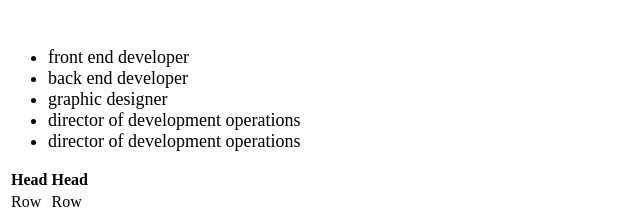
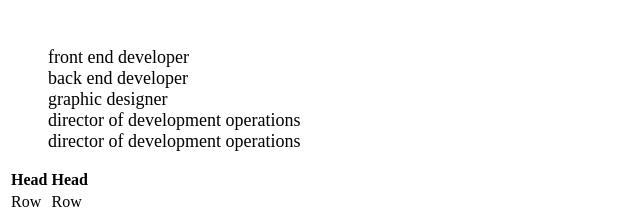
Before and after one commit to leannematlach/leannematlach.github.io, a plain HTML site: page index.html in a window 1280 px wide. Shown: the part 833-1052 px from the top of the page, 0-640 px from the left. Drawn offline with Linux system fonts and the light colour scheme.

Commit message:
fixed typo

```diff
--- a/style.css
+++ b/style.css
@@ -12,7 +12,7 @@
 }
 
 .navigation {
-	list-syle: none;
+	list-style: none;
 }
 .navigation-link {
 	font-size: large;
```
